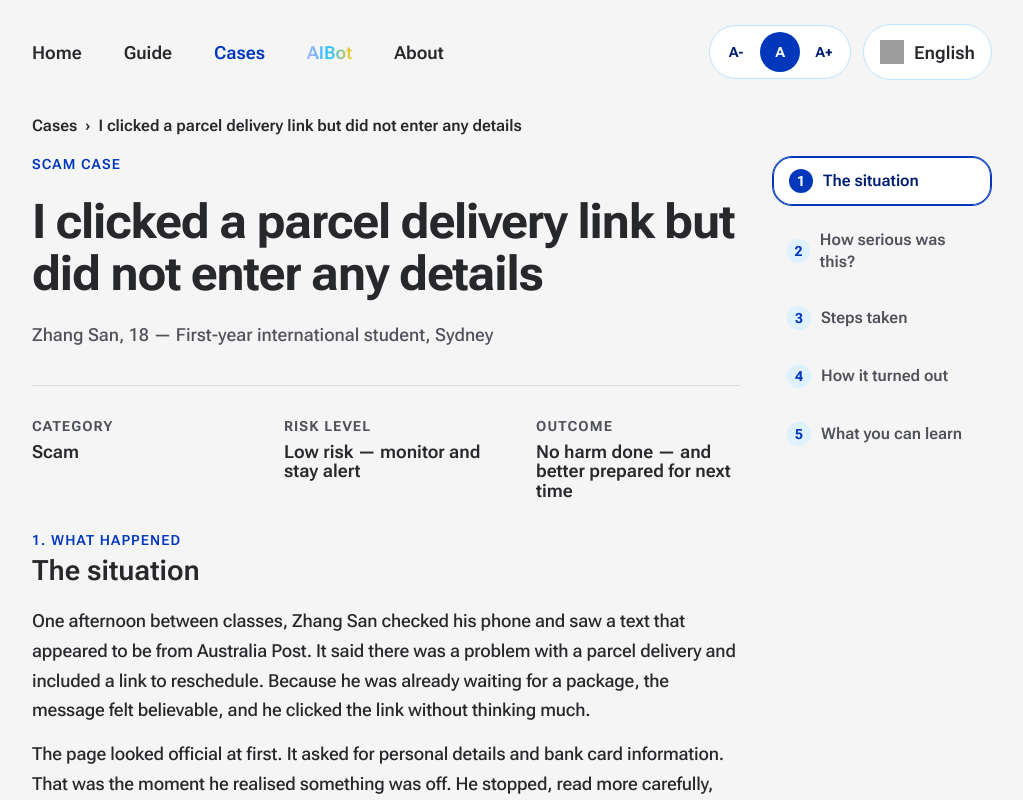
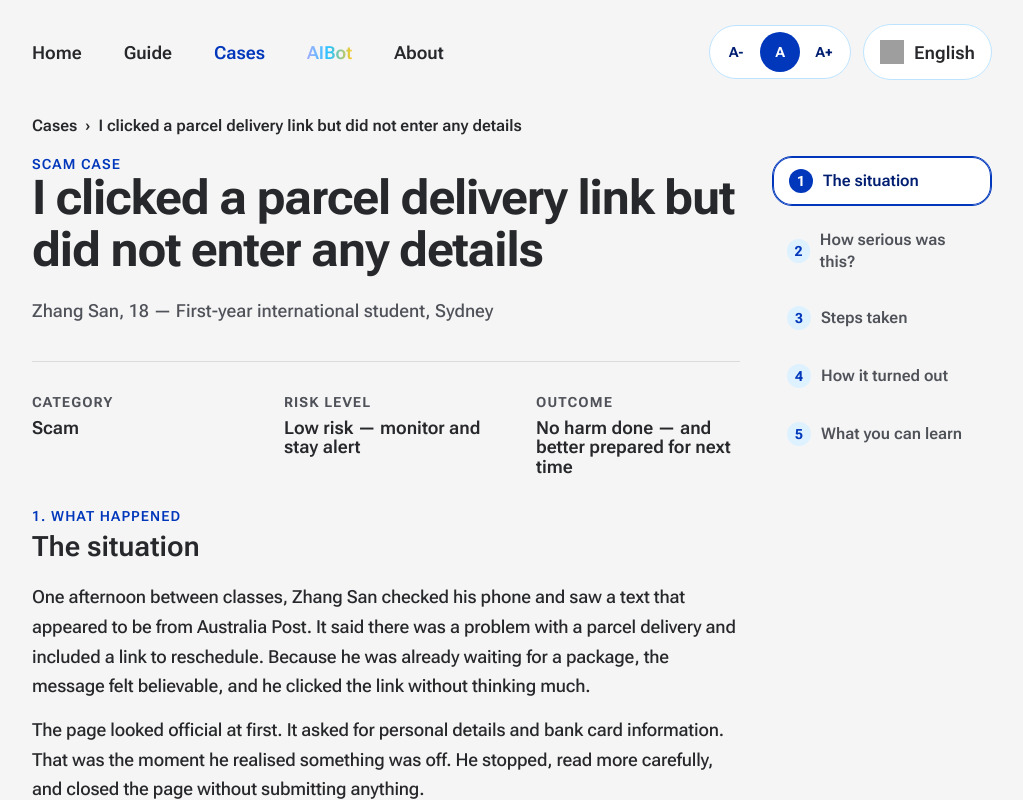
Before and after one commit to akari2a/ClearRightsAu, a React (Vite) app: page / in a window 1280 px wide. Both pictures are taken after a click on the button 395 px from the left and 1074 px from the top of the page. Shown: the top 800 px of the page, without its empty margins (128-1151 px from the left). Built offline with nearby package versions, Linux system fonts and the light colour scheme; grey boxes are pictures that could not be loaded.

Commit message:
style(CaseDetailPage): tighten spacing between category label and title

```diff
--- a/src/components/pages/CaseDetailPage.tsx
+++ b/src/components/pages/CaseDetailPage.tsx
@@ -85,8 +85,10 @@ export function CaseDetailPage({
         <div className="detail-page__content">
           <div className="detail-page__hero">
             <div className="detail-page__intro">
-              <p className="detail-page__eyebrow">{caseData.categoryLabel} case</p>
-              <h1 className="detail-page__title">{caseData.title}</h1>
+              <div className="detail-page__title-group">
+                <p className="detail-page__eyebrow">{caseData.categoryLabel} case</p>
+                <h1 className="detail-page__title">{caseData.title}</h1>
+              </div>
               <p className="case-persona-tag">
                 {caseData.persona.name}, {caseData.persona.age} — {caseData.persona.background}
               </p>
```
